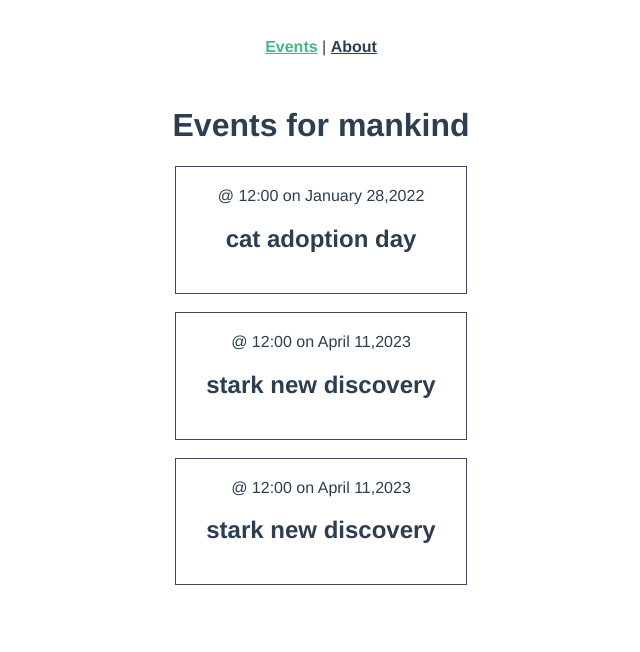
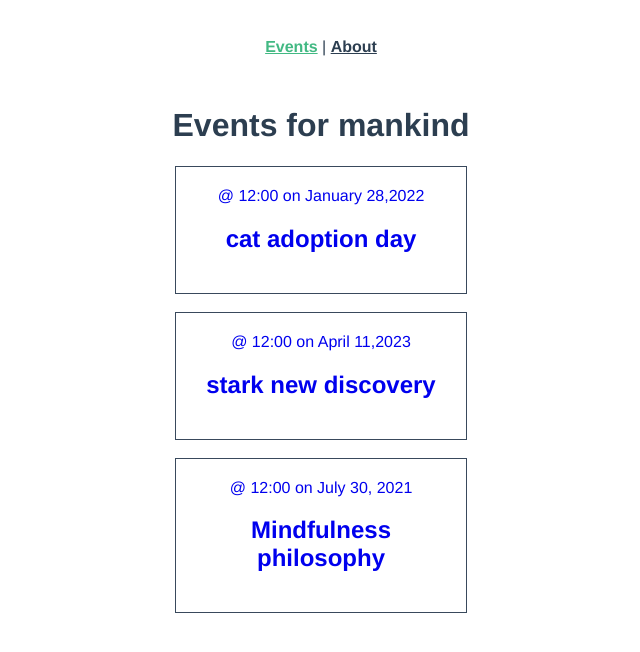
Before and after one commit to AshiquzzamanKhan/col-of-vue-projects, a Vue app: page /#/ in a window 1280 px wide. Shown: the top 652 px of the page, without its empty margins (319-959 px from the left). Built offline with nearby package versions, Linux system fonts and the light colour scheme.

Commit message:
added: event view, dynamic routes

```diff
--- a/src/App.vue
+++ b/src/App.vue
@@ -1,7 +1,7 @@
 <template>
   <div id="nav">
-    <router-link to="/">Events</router-link> |
-    <router-link to="/about">About</router-link>
+    <router-link :to="{ name: 'EventList' }">Events</router-link> |
+    <router-link :to="{ name: 'About' }">About</router-link>
   </div>
   <router-view />
 </template>
--- a/src/components/EventCard.vue
+++ b/src/components/EventCard.vue
@@ -1,8 +1,13 @@
 <template>
-  <div class="event-card">
-    <span>@ {{ event.time }} on {{ event.date }}</span>
-    <h2>{{ event.title }}</h2>
-  </div>
+  <router-link
+    :to="{ name: 'Event', params: { id: event.id } }"
+    :thisevent="event"
+  >
+    <div class="event-card">
+      <span>@ {{ event.time }} on {{ event.date }}</span>
+      <h2>{{ event.title }}</h2>
+    </div>
+  </router-link>
 </template>
 
 <script>
@@ -33,4 +38,7 @@ export default {
   transform: scale(1.01);
   box-shadow: 0 3px 12px 0 rgba(0, 0, 0, 0.2);
 }
+a {
+  text-decoration: none;
+}
 </style>
--- a/src/router/index.js
+++ b/src/router/index.js
@@ -1,25 +1,30 @@
-import { createRouter, createWebHashHistory } from 'vue-router';
-import EventList from '../views/EventList.vue';
+import { createRouter, createWebHashHistory } from "vue-router";
+import EventList from "../views/EventList.vue";
+import About from "../views/About.vue";
+import Event from "../views/Event.vue";
 
 const routes = [
   {
-    path: '/',
-    name: 'EventList',
-    component: EventList,
+    path: "/",
+    name: "EventList",
+    component: EventList
   },
   {
-    path: '/about',
-    name: 'About',
-    // route level code-splitting
-    // this generates a separate chunk (about.[hash].js) for this route
-    // which is lazy-loaded when the route is visited.
-    component: () => import(/* webpackChunkName: "about" */ '../views/About.vue'),
+    path: "/about",
+    name: "About",
+    component: About
   },
+  {
+    path: "/events/:id",
+    name: "Event",
+    params: true,
+    component: Event
+  }
 ];
 
 const router = createRouter({
   history: createWebHashHistory(),
-  routes,
+  routes
 });
 
 export default router;
--- /dev/null
+++ b/src/views/Event.vue
@@ -0,0 +1,14 @@
+<template>
+  <div>
+    <h1>Selected Title</h1>
+  </div>
+</template>
+
+<script>
+export default {
+  name: "Event",
+};
+</script>
+
+<style lang="scss" scoped>
+</style>
--- a/src/views/EventList.vue
+++ b/src/views/EventList.vue
@@ -15,11 +15,12 @@ export default {
   components: {
     EventCard,
   },
+
   data() {
     return {
       events: [
         {
-          id: 5928101,
+          id: 123,
           category: "animal welfare",
           title: "cat adoption day",
           description: "Find your new feline friend at this event",
@@ -30,7 +31,7 @@ export default {
           organizer: "Anaide thibault",
         },
         {
-          id: 4150293,
+          id: 456,
           category: "weapon industry",
           title: "stark new discovery",
           description: "Find your passion over nuclear war head",
@@ -42,18 +43,23 @@ export default {
         },
 
         {
-          id: 4150293,
-          category: "weapon industry",
-          title: "stark new discovery",
+          id: 789,
+          category: "spa",
+          title: "Mindfulness philosophy",
           description: "Find your passion over nuclear war head",
-          location: "Atomic city",
-          date: "April 11,2023",
+          location: "Neptune center",
+          date: "July 30, 2021",
           time: "12:00",
           petsAllowed: false,
-          organizer: "Ashiquzzaman khan",
+          organizer: "Kaleharan",
         },
       ],
     };
+  },
+  computed: {
+    testing() {
+      return this.event;
+    },
   },
 };
 </script>
```
